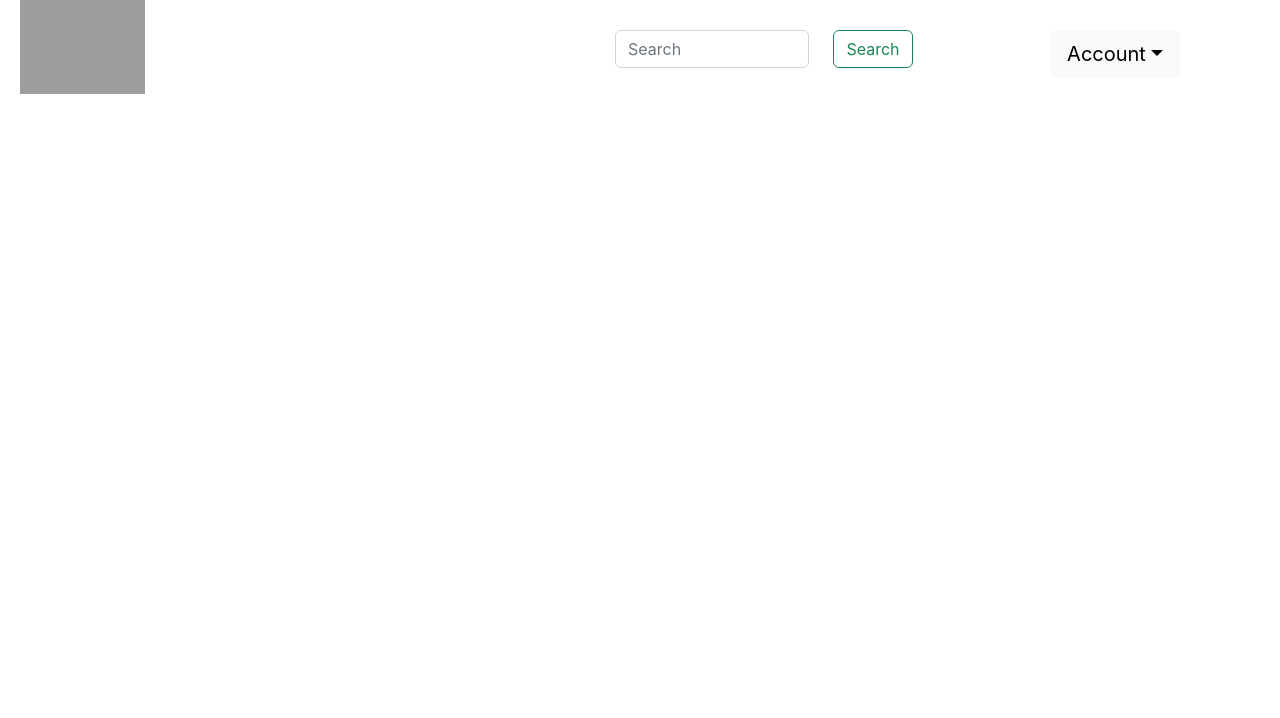
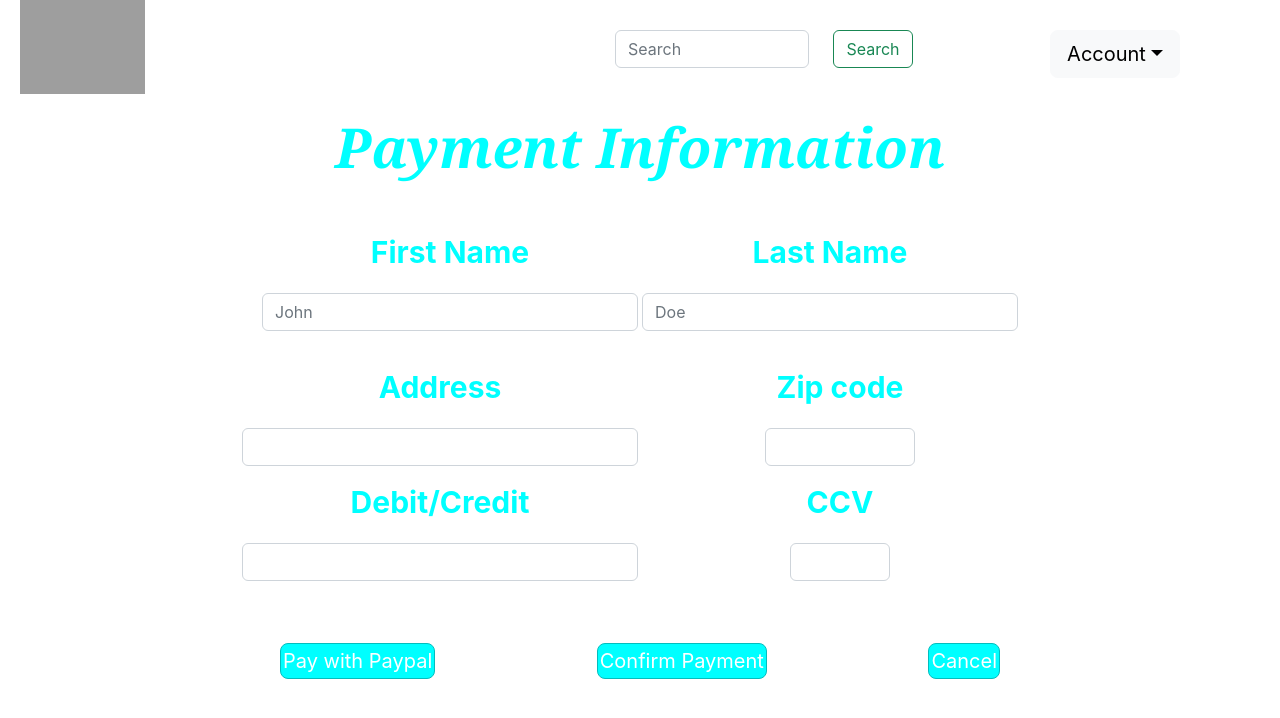
Before and after one commit to 220425-Reston-NET/Expert8FE, a React (Create React App) app: page /payment-information in a window 1280 px wide. Before the commit this address had no page. Shown: the top 718 px of the page. Built offline with nearby package versions, Linux system fonts and the light colour scheme; grey boxes are pictures that could not be loaded.

Commit message:
Fixing profile form issues

```diff
--- a/src/App.tsx
+++ b/src/App.tsx
@@ -9,9 +9,12 @@ import CreateAccount from './routes/create-account/CreateAccount';
 import Dashboard from './routes/dashboard/Dashboard';
 import Services from './routes/services/Services';
 import YourProfile from './routes/your-profile/YourProfile';
+import PaymentInformation from './routes/payment-information/PaymentInformation';
 import { Patient } from './models/Patient';
 import { useSelector } from 'react-redux';
 import ChooseSpecialist from './routes/choose-specialist/ChooseSpecialist';
+import PaymentConfirmed from './routes/payment-confirmed/PaymentConfirmed';
+import YourAppointments from './routes/your-appointments/YourAppointments';
 
 function App() : JSX.Element {
 
@@ -28,6 +31,9 @@ function App() : JSX.Element {
       <Route path='/services' element={<Services/>}/>
       <Route path='/your-profile' element={<YourProfile/>}/>
       <Route path='/choose-specialist' element={<ChooseSpecialist/>}/>
+      <Route path='/payment-information' element={<PaymentInformation/>}/>
+      <Route path='/payment-confirmed' element={<PaymentConfirmed/>}/>
+      <Route path='/your-appointments' element={<YourAppointments/>}/>
     </Routes>
     </>
   );
--- a/src/routes/create-account/CreateAccount.css
+++ b/src/routes/create-account/CreateAccount.css
@@ -1,3 +1,9 @@
+/* Parent Container */
+.create-account-page-container{
+    display: flex;
+    justify-content: center;
+}
+
 /* Title Header */
 .header{
     padding: 10px;
@@ -11,16 +17,12 @@
     font-family:Georgia, 'Times New Roman', Times, serif
 }
 
-/* Parent Container */
-.create-account-page-container{
-    display: flex;
-    justify-content: center;
-}
 
 .tell-us{
     display:center;
     margin-bottom: 90px;
 }
+
 /* Parent element to name*/
 .name-container{
     flex:1;
@@ -46,10 +48,12 @@
 .address-container-b{
     display:flex;
 }
+
 .state-zip{
     flex:1;
     padding: 25px;
 }
+
 .success{
     flex:1;
     padding: 2px;
--- /dev/null
+++ b/src/routes/payment-confirmed/PaymentConfirmed.css
@@ -0,0 +1,24 @@
+/* Page Container */
+.payment-confirmed-page-container{
+    padding: 10px;
+    display: flex;
+    justify-content: center;
+}
+
+.order-container{
+    flex:1;
+    font-size: 30px;
+    color: black;
+}
+
+.appoint-date-container{
+    flex:1;
+    font-size: 30px;
+    color: black;
+}
+
+.amount-paid-container{
+    flex:1;
+    font-size: 30px;
+    color: black;
+}
--- /dev/null
+++ b/src/routes/payment-confirmed/PaymentConfirmed.tsx
@@ -0,0 +1,29 @@
+import React, { useState } from 'react'
+import { useNavigate } from 'react-router-dom';
+import './PaymentConfirmed.css'
+
+function PaymentConfirmed() {
+
+  return (
+    <div className="payment-confirmed-page-container">
+        <div className="payment-information-container">
+
+        <h1 className="header"><b>Payment Confirmed</b></h1>
+
+            <div className="order-container">
+            <p>Your order number is:</p>
+            </div>
+
+            <div className="appoint-date-container">
+            <p>Your appoint date is:</p>
+            </div>
+
+            <div className="amount-paid-container">
+            <p>Amount paid is:</p>
+            </div>
+
+        </div>
+    </div>
+  )
+}
+export default PaymentConfirmed
--- /dev/null
+++ b/src/routes/payment-information/PaymentInformation.css
@@ -0,0 +1,47 @@
+/* Parent Container */
+.payment-information-page-container{
+    padding: 10px;
+    display: flex;
+    justify-content: center;
+}
+
+/* Parent element to the the billing names */
+.billing-name-container{
+
+}
+
+/* Parent element to address-zip*/
+.address-zip-container{
+    display: flex;
+    justify-content: center;
+}
+
+.address-zip{
+    flex:1;
+    padding: 2px;
+}
+
+.address-form{
+
+}
+
+.zip-form{
+    width: 150px;
+    margin: auto;
+}
+
+/* Parent element to card-ccv*/
+.card-container{
+    display: flex;
+    justify-content: center;
+}
+
+.card-ccv{
+    flex:1;
+    padding: 2px;
+}
+
+.ccv-form{
+    width: 100px;
+    margin: auto;
+}
--- /dev/null
+++ b/src/routes/payment-information/PaymentInformation.tsx
@@ -0,0 +1,60 @@
+import React, { useState } from 'react'
+import { useNavigate } from 'react-router-dom';
+import './PaymentInformation.css'
+
+function PaymentInformation() {
+
+
+
+
+return (
+    <div className="payment-information-page-container">
+        <div className="payment-information-container">
+
+        <h1 className="header"><b>Payment Information</b></h1>
+
+        <div className="name-container billing-name-container">
+            <div className="name">
+            <label htmlFor="" className="form-label label-container">First Name</label>
+            <input type="name" className="form-control" placeholder="John" id="" /* onChange={}  */ aria-describedby="nameHelp"/>
+            </div>
+            <div className="name">
+            <label htmlFor="" className="form-label label-container">Last Name</label>
+            <input type="name" className="form-control" placeholder="Doe" id="" /* onChange={}  */ aria-describedby="nameHelp"/>
+            </div>
+        </div>
+
+        <div className="address-zip-container">
+            <div className="address-zip">
+            <label htmlFor="" className="form-label label-container">Address</label>
+            <input type="address" className="form-control address-form" placeholder="" id="" /* onChange={}  */ aria-describedby="nameHelp"/>
+            </div>
+            <div className="address-zip">
+            <label htmlFor="" className="form-label label-container">Zip code</label>
+            <input type="name" className="form-control zip-form" placeholder="" id="" /* onChange={}  */ aria-describedby="nameHelp"/>
+            </div>
+        </div>
+
+        <div className="card-container">
+            <div className="card-ccv">
+            <label htmlFor="" className="form-label label-container">Debit/Credit</label>
+            <input type="address" className="form-control" placeholder="" id="" /* onChange={}  */ aria-describedby="nameHelp"/>
+            </div>
+            <div className="card-ccv">
+            <label htmlFor="" className="form-label label-container">CCV</label>
+            <input type="name" className="form-control ccv-form" placeholder="" id="" /* onChange={}  */ aria-describedby="nameHelp"/>
+            </div>
+        </div>
+
+        <div className="buttons-container">
+            <div style={{textAlign: 'center'}}><button style={{marginBottom: 20}} type="submit" className="btns btn button-container btn-lg">Pay with Paypal</button></div>
+            <div style={{textAlign: 'center'}}><button style={{marginBottom: 20}} type="submit" className="btns btn button-container btn-lg">Confirm Payment</button></div>
+            <div style={{textAlign: 'center'}}><button style={{marginBottom: 20}} type="submit" className="btns btn button-container btn-lg">Cancel</button></div>
+        </div>
+
+        </div>
+    </div>
+  )
+}
+
+export default PaymentInformation
--- /dev/null
+++ b/src/routes/your-appointments/YourAppointments.css
@@ -0,0 +1,20 @@
+/* Parent Container */
+.your-appointments-page-container{
+    padding: 10px;
+    display: flex;
+    justify-content: center;
+    color: cyan;
+    font-weight:bold;
+}
+
+.title-container{
+    flex:1;
+    padding: 20px;
+    font-size: 30px;
+}
+
+.past-appointments-container{
+    flex:1;
+    padding:20px;
+    font-size: 30px;
+}
--- /dev/null
+++ b/src/routes/your-appointments/YourAppointments.tsx
@@ -0,0 +1,26 @@
+import React, { useState } from 'react'
+import { useNavigate } from 'react-router-dom';
+import './YourAppointments.css'
+
+function YourAppointments() {
+
+
+  return (
+    <div className="your-appointments-page-container">
+        <div className="your-appointmnet-container">
+        <h1 className="header"><b>Your Appointments</b></h1>
+
+            <div className="title-container">
+            <p>Future Appointments</p>
+            <br></br>
+            </div>
+
+            <div className="past-appointments-container">
+            <p>Past Appointments</p>
+            </div>
+
+        </div>
+    </div>
+  )
+}
+export default YourAppointments
--- a/src/routes/your-profile/YourProfile.css
+++ b/src/routes/your-profile/YourProfile.css
@@ -8,8 +8,10 @@
     font-size: 55px;
     text-align: center;
     font-style: italic;
-    font-family:Georgia, 'Times New Roman', Times, serif
+    font-family:Georgia, 'Times New Roman', Times, serif;
+    width: 800px;
 }
+
 
 /* Parent Container */
 .your-profile-page-container{
@@ -21,6 +23,7 @@
 .name-container{
     flex:1;
     display:flex;
+    padding: 20px;
 }
 
 .name{
@@ -41,9 +44,15 @@
 .city-state-container{
     display:flex;
 }
+
 .city-state{
     flex:1;
     padding: 2px;
+}
+
+.state-form{
+    width: 150px;
+    margin: auto;
 }
 
 /* Parent Element of zip-phone */
--- a/src/routes/your-profile/YourProfile.tsx
+++ b/src/routes/your-profile/YourProfile.tsx
@@ -40,14 +40,14 @@ return (
             </div>
             <div className="city-state">
             <label htmlFor="" className="form-label label-container">State</label>
-            <input type="name" className="form-control" placeholder="Doe" id="" /* onChange={}  */ aria-describedby="nameHelp"/>
+            <input type="name" className="form-control state-form" placeholder="Doe" id="" /* onChange={}  */ aria-describedby="nameHelp"/>
             </div>
         </div>
 
         <div className="zip-phone-container">
             <div className="zip-phone">
             <label htmlFor="" className="form-label label-container">Zip code</label>
-            <input type="name" className="form-control" placeholder="John" id="" /* onChange={}  */ aria-describedby="nameHelp"/>
+            <input type="name" className="form-control zip-form" placeholder="John" id="" /* onChange={}  */ aria-describedby="nameHelp"/>
             </div>
             <div className="zip-phone">
             <label htmlFor="" className="form-label label-container">Phone  </label>
```
